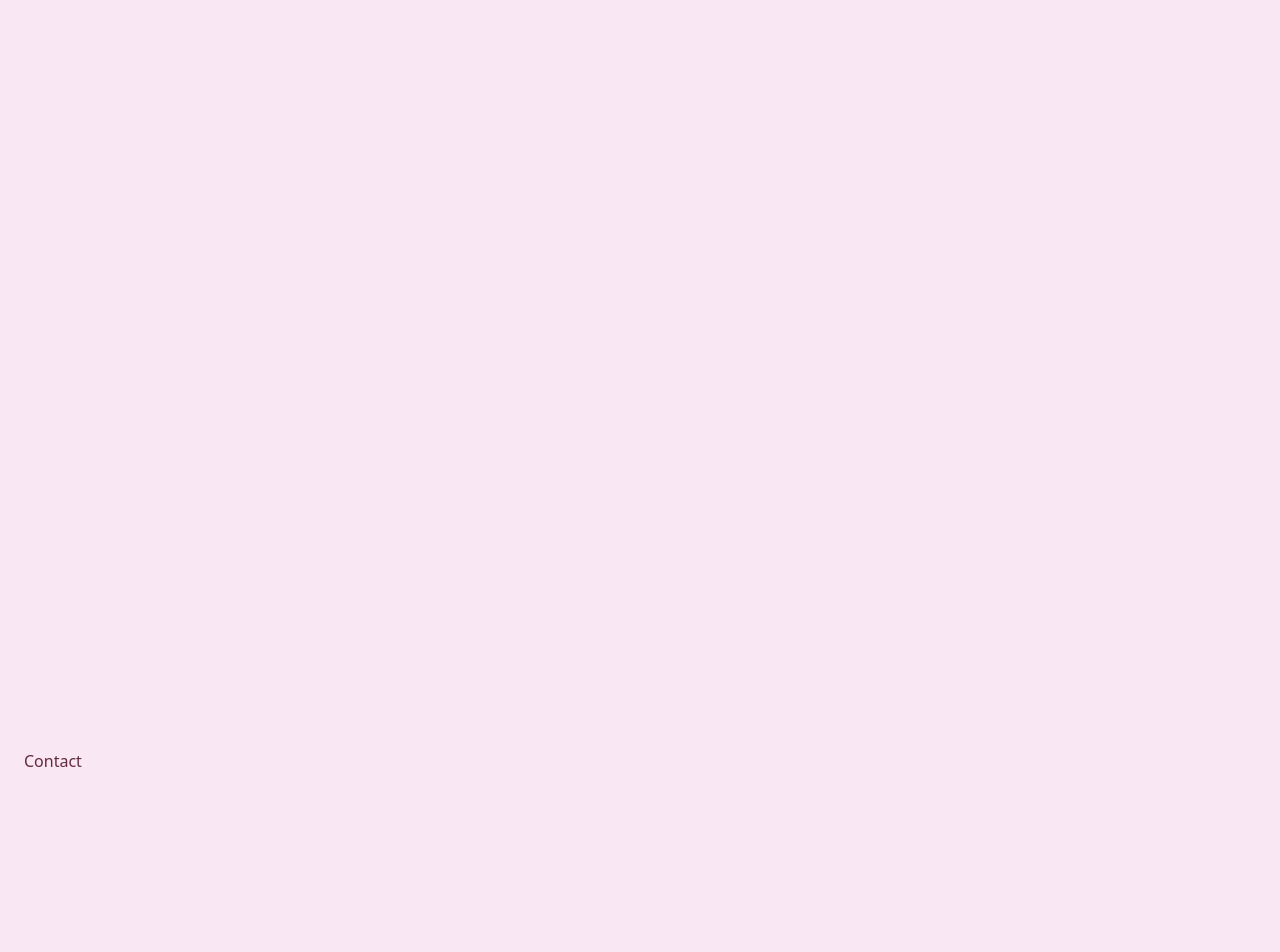
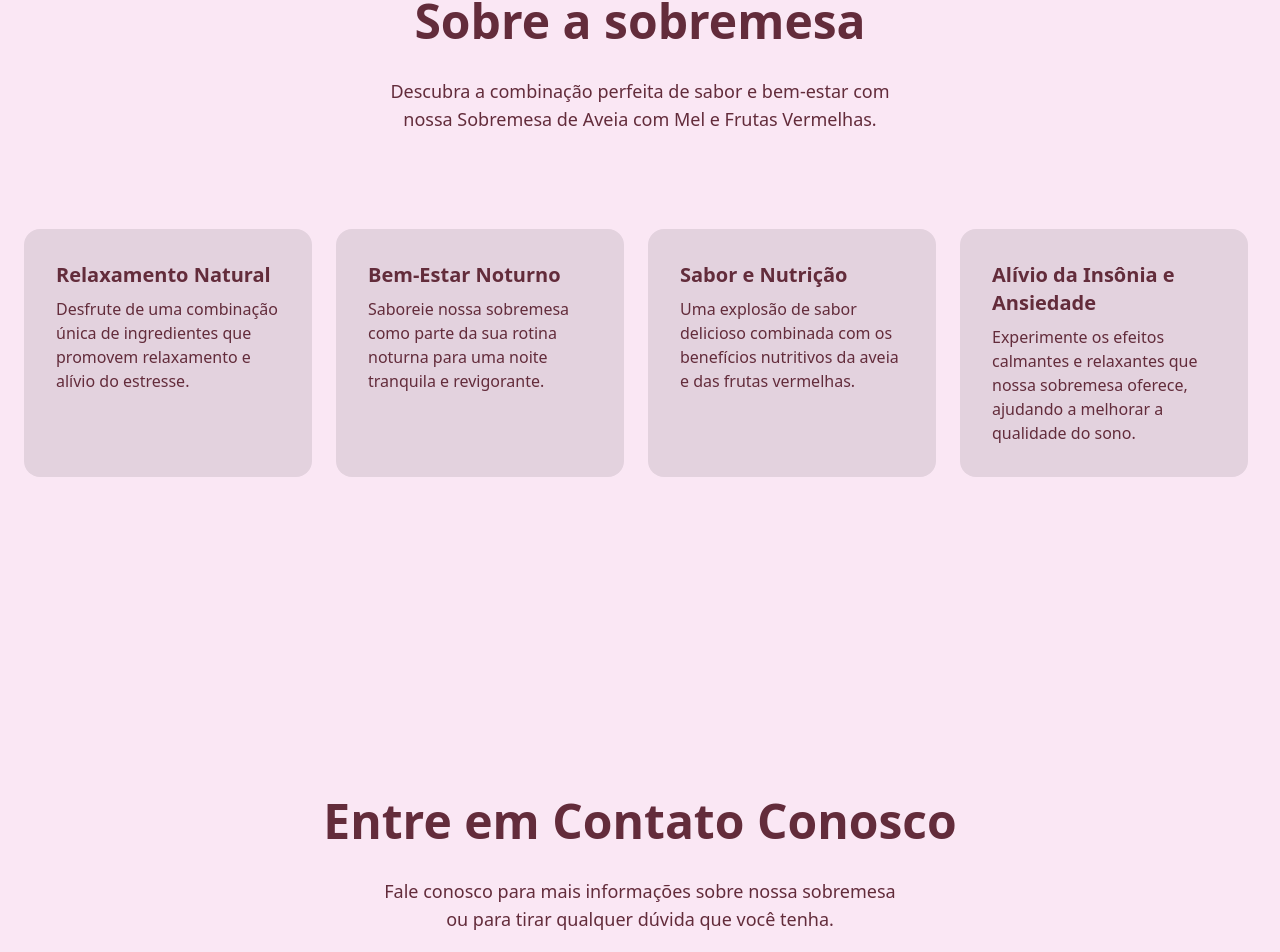
Before and after one commit to isaacsgpz/jam_store, a React (Vite) app: page / in a window 1280 px wide. Shown: the part 899-1851 px from the top of the page. Built offline with nearby package versions, Linux system fonts and the light colour scheme.

Commit message:
feat: create about section

```diff
--- a/src/app/cart.tsx
+++ b/src/app/cart.tsx
@@ -2,7 +2,7 @@ import { createFileRoute } from '@tanstack/react-router'
 
 const CartPage = () => {
   return (
-    <section className="wrapper page flex flex-1 flex-col pt-16">
+    <section className="wrapper page flex flex-1 flex-col">
       <h2>Cart</h2>
     </section>
   )
--- a/src/app/index.tsx
+++ b/src/app/index.tsx
@@ -14,14 +14,14 @@ const HomePage = () => {
 
   return (
     <main className="flex flex-1 flex-col">
-      <section className="page wrapper pt-16">
+      <section className="page wrapper">
         <div className="wrapper grid flex-1 grid-cols-1 items-center gap-6 sm:grid-cols-2">
           <div className="flex flex-col gap-8">
             <h1 id="inicio" className="text-3xl font-bold md:text-5xl">
               Transforme seu momento doce com benefícios para o corpo e a mente!
             </h1>
 
-            <p className="text-muted-foreground text-lg">
+            <p className="text-lg">
               Descubra a combinação perfeita de sabor e bem-estar com nossa
               Sobremesa de Aveia com Mel e Frutas Vermelhas.
             </p>
@@ -51,12 +51,71 @@ const HomePage = () => {
         </div>
       </section>
 
-      <section className="page wrapper">
-        <h2 id="sobre">About</h2>
+      <section className="page wrapper gap-24 ">
+        <div className="flex flex-col gap-8 text-center">
+          <h2 id="sobre" className="text-3xl font-bold md:text-5xl">
+            Sobre a sobremesa
+          </h2>
+
+          <p className="mx-auto max-w-lg text-lg">
+            Descubra a combinação perfeita de sabor e bem-estar com nossa
+            Sobremesa de Aveia com Mel e Frutas Vermelhas.
+          </p>
+        </div>
+
+        <ul className="flex flex-wrap gap-6">
+          <li className="card w-full bg-base-200 md:max-w-72">
+            <article className="card-body">
+              <strong className="card-title">Relaxamento Natural</strong>
+              <p>
+                Desfrute de uma combinação única de ingredientes que promovem
+                relaxamento e alívio do estresse.
+              </p>
+            </article>
+          </li>
+          <li className="card w-full bg-base-200 md:max-w-72">
+            <article className="card-body">
+              <strong className="card-title">Bem-Estar Noturno</strong>
+              <p>
+                Saboreie nossa sobremesa como parte da sua rotina noturna para
+                uma noite tranquila e revigorante.
+              </p>
+            </article>
+          </li>
+          <li className="card w-full bg-base-200 md:max-w-72">
+            <article className="card-body">
+              <strong className="card-title">Sabor e Nutrição</strong>
+              <p>
+                Uma explosão de sabor delicioso combinada com os benefícios
+                nutritivos da aveia e das frutas vermelhas.
+              </p>
+            </article>
+          </li>
+          <li className="card w-full bg-base-200 md:max-w-72">
+            <article className="card-body">
+              <strong className="card-title">
+                Alívio da Insônia e Ansiedade
+              </strong>
+              <p>
+                Experimente os efeitos calmantes e relaxantes que nossa
+                sobremesa oferece, ajudando a melhorar a qualidade do sono.
+              </p>
+            </article>
+          </li>
+        </ul>
       </section>
 
       <section className="page wrapper">
-        <h2 id="contato">Contact</h2>
+        <div className="flex flex-col gap-8 text-center">
+          <h2 id="contato" className="text-3xl font-bold md:text-5xl">
+            Entre em Contato Conosco
+          </h2>
+
+          <p className="mx-auto max-w-lg text-lg">
+            Fale conosco para mais informações sobre nossa sobremesa ou para
+            tirar qualquer dúvida que você tenha.
+          </p>
+        </div>
       </section>
     </main>
   )
--- a/src/components/app-header.tsx
+++ b/src/components/app-header.tsx
@@ -6,7 +6,7 @@ import { Link } from '@tanstack/react-router'
 
 export const AppHeader = () => {
   return (
-    <div className="fixed inset-x-4 top-0 bg-base-100">
+    <div className="fixed inset-x-4 top-0 z-[9999] bg-base-100">
       <div className="wrapper navbar h-8">
         <div className="navbar-start">
           <div className="dropdown">
--- a/src/components/cart-dropdown.tsx
+++ b/src/components/cart-dropdown.tsx
@@ -7,6 +7,9 @@ export const CartDropdown = () => {
   const cart = useCartStore()
 
   const cartTotalPrice = formatCurrency({ value: cart.totalPrice })
+  const hasProducts = cart.productsCount > 0
+
+  const productsLabel = cart.productsCount > 1 ? 'produtos' : 'produto'
 
   return (
     <div className="flex-none">
@@ -25,9 +28,15 @@ export const CartDropdown = () => {
         >
           <div className="card-body">
             <span className="text-lg font-bold">
-              {cart.productsCount} produtos
+              <span>{cart.productsCount} </span>
+              <span>{productsLabel}</span>
             </span>
-            <span className="">{cartTotalPrice}</span>
+
+            {hasProducts ? (
+              <span className="">{cartTotalPrice}</span>
+            ) : (
+              <span>Seu carrinho está vazio</span>
+            )}
 
             <div className="card-actions">
               <Link to="/cart" className="btn btn-primary btn-block">
--- a/src/styles/globals.css
+++ b/src/styles/globals.css
@@ -13,7 +13,7 @@
   }
 
   .page {
-    @apply flex min-h-screen flex-1 p-6 pt-12;
+    @apply flex min-h-screen flex-1 flex-col p-6 pt-24;
   }
 }
 
```
Also changed, not shown: vercel.json (added).
